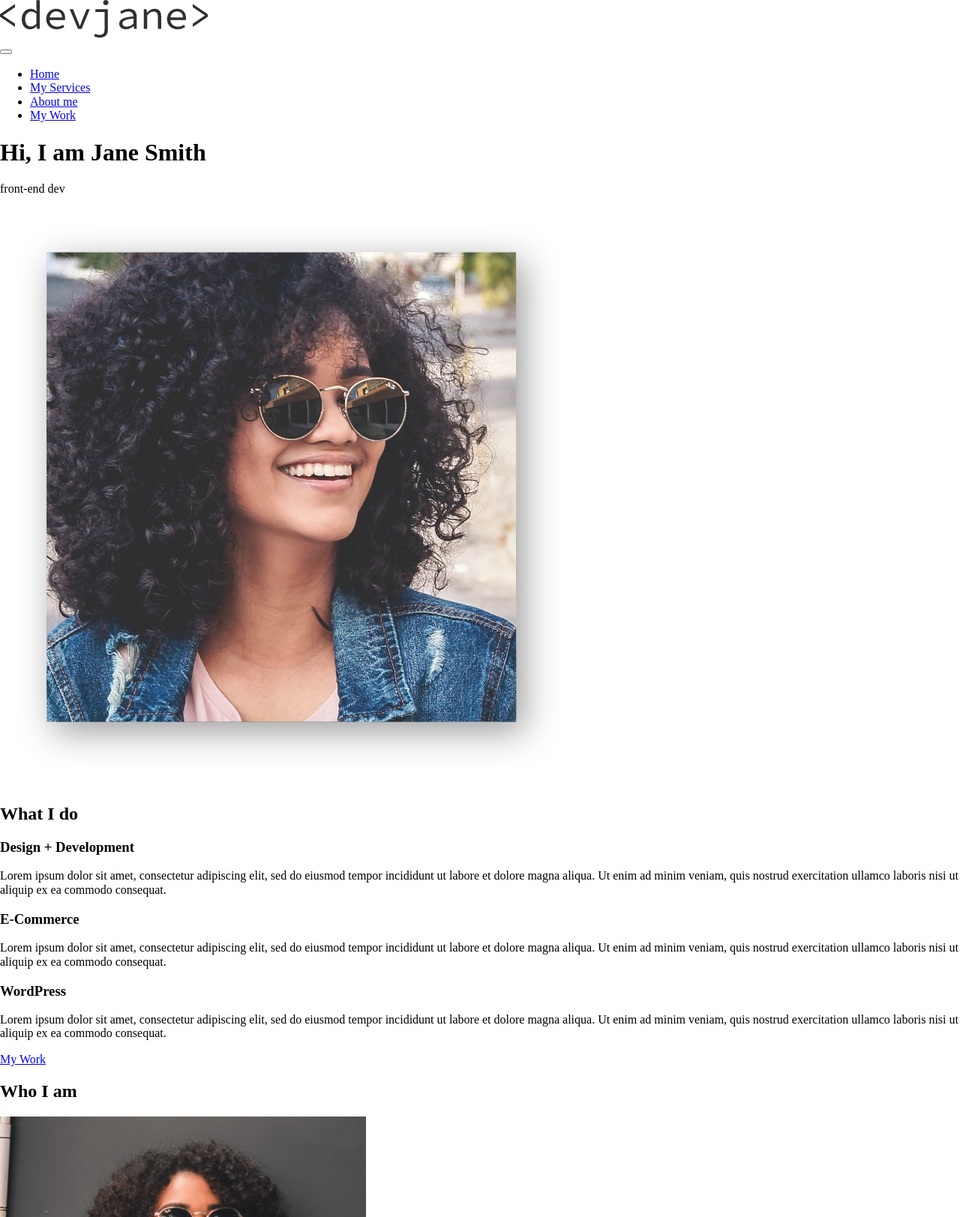
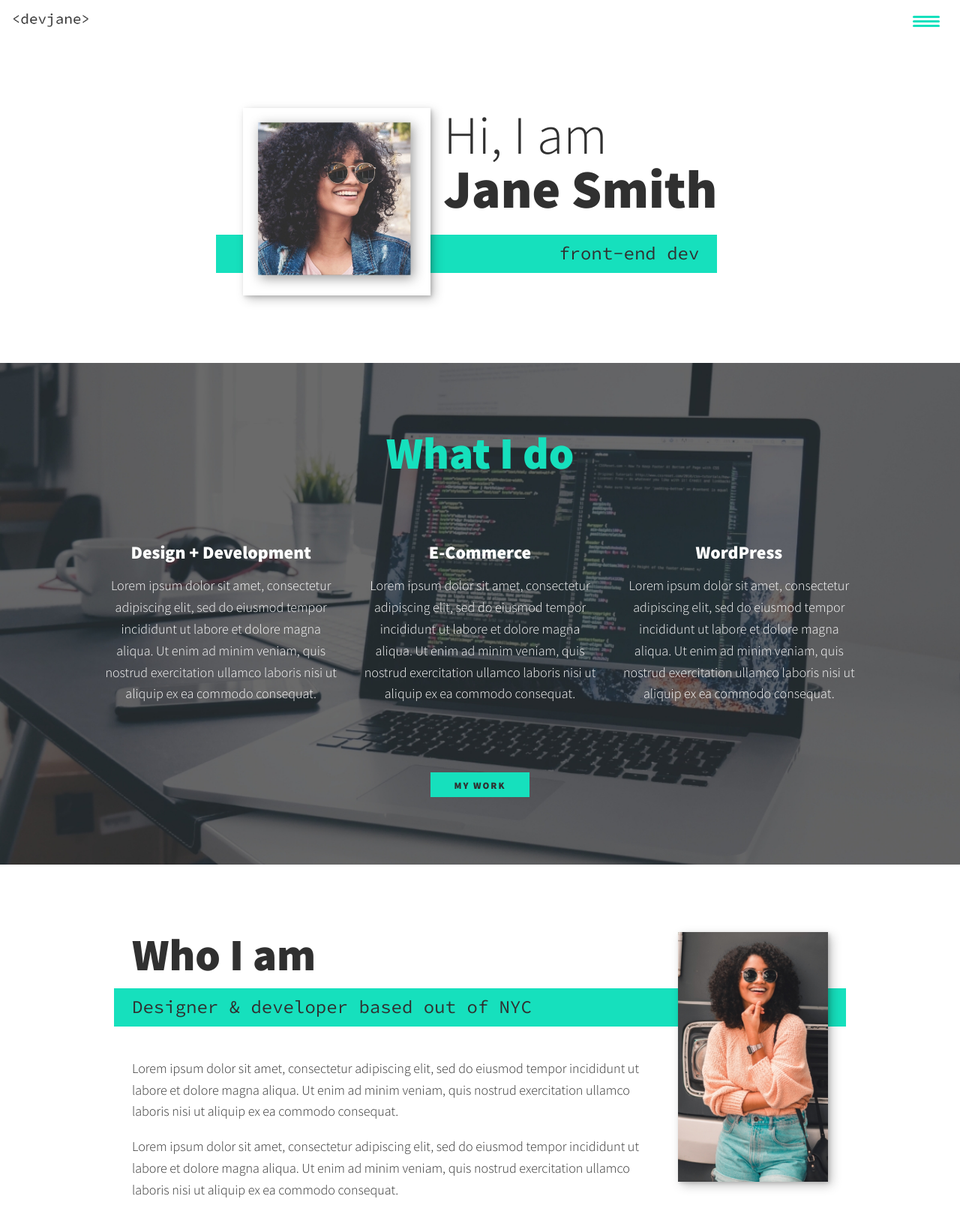
Before and after one commit to iamjayy/port, a plain HTML site: page index.html in a window 1280 px wide. Shown: the top 1623 px of the page at 75% size. Drawn offline with nearby package versions, Linux system fonts and the light colour scheme.

Commit message:
styling done

```diff
--- /dev/null
+++ b/css/style.css
@@ -0,0 +1,434 @@
+*,
+*::before,
+*::after {
+  box-sizing: border-box;
+}
+
+/* Custom Properties, update these for your own design */
+
+:root {
+  --ff-primary: "Source Sans Pro", sans-serif;
+  --ff-secondary: "Source Code Pro", monospace;
+
+  --fw-reg: 300;
+  --fw-bold: 900;
+
+  --clr-light: #fff;
+  --clr-dark: #303030;
+  --clr-accent: #16e0bd;
+
+  --fs-h1: 3rem;
+  --fs-h2: 2.25rem;
+  --fs-h3: 1.25rem;
+  --fs-body: 1rem;
+
+  --bs: 0.25em 0.25em 0.75em rgba(0, 0, 0, 0.25),
+    0.125em 0.125em 0.25em rgba(0, 0, 0, 0.15);
+}
+
+@media (min-width: 800px) {
+  :root {
+    --fs-h1: 4.5rem;
+    --fs-h2: 3.75rem;
+    --fs-h3: 1.5rem;
+    --fs-body: 1.125rem;
+  }
+}
+
+/* General styles */
+
+body {
+  background: var(--clr-light);
+  color: var(--clr-dark);
+  margin: 0;
+  font-family: var(--ff-primary);
+  font-size: var(--fs-body);
+  line-height: 1.6;
+}
+
+section {
+  padding: 5em 2em;
+}
+
+img {
+  display: block;
+  max-width: 100%;
+}
+
+strong {
+  font-weight: var(--fw-bold);
+}
+
+:focus {
+  outline: 3px solid var(--clr-accent);
+  outline-offset: 3px;
+}
+
+/* Buttons */
+
+.btn {
+  display: inline-block;
+  padding: 0.5em 2.5em;
+  background: var(--clr-accent);
+  color: var(--clr-dark);
+  text-decoration: none;
+  cursor: pointer;
+  font-size: 0.8rem;
+  text-transform: uppercase;
+  letter-spacing: 2px;
+  font-weight: var(--fw-bold);
+  transition: transform 200ms ease-in-out;
+}
+
+.btn:hover {
+  transform: scale(1.1);
+}
+
+/* Typography */
+
+h1,
+h2,
+h3 {
+  line-height: 1;
+  margin: 0;
+}
+
+h1 {
+  font-size: var(--fs-h1);
+}
+h2 {
+  font-size: var(--fs-h2);
+}
+h3 {
+  font-size: var(--fs-h3);
+}
+
+.section__title {
+  margin-bottom: 0.25em;
+}
+
+.section__title--intro {
+  font-weight: var(--fw-reg);
+}
+
+.section__title--intro strong {
+  display: block;
+}
+
+.section__subtitle {
+  margin: 0;
+  font-size: var(--fs-h3);
+}
+
+.section__subtitle--intro,
+.section__subtitle--about {
+  background: var(--clr-accent);
+  padding: 0.25em 1em;
+  font-family: var(--ff-secondary);
+  margin-bottom: 1em;
+}
+
+.section__subtitle--work {
+  color: var(--clr-accent);
+  font-weight: var(--fw-bold);
+  margin-bottom: 2em;
+}
+
+/* header */
+
+header {
+  display: flex;
+  justify-content: space-between;
+  padding: 1em;
+}
+
+.logo {
+  max-width: 100px;
+}
+
+.nav {
+  position: fixed;
+  background: var(--clr-dark);
+  color: var(--clr-light);
+  top: 0;
+  bottom: 0;
+  left: 0;
+  right: 0;
+  z-index: 100;
+
+  transform: translateX(100%);
+  transition: transform 250ms cubic-bezier(0.5, 0, 0.5, 1);
+}
+
+.nav__list {
+  list-style: none;
+  display: flex;
+  height: 100%;
+  flex-direction: column;
+  justify-content: space-evenly;
+  align-items: center;
+  margin: 0;
+  padding: 0;
+}
+
+.nav__link {
+  color: inherit;
+  font-weight: var(--fw-bold);
+  font-size: var(--fs-h2);
+  text-decoration: none;
+}
+
+.nav__link:hover {
+  color: var(--clr-accent);
+}
+
+.nav-toggle {
+  padding: 0.5em;
+  background: transparent;
+  border: 0;
+  cursor: pointer;
+  position: absolute;
+  right: 1em;
+  top: 1em;
+  z-index: 1000;
+}
+
+.hamburger {
+  display: block;
+  position: relative;
+}
+
+.hamburger,
+.hamburger::before,
+.hamburger::after {
+  background: var(--clr-accent);
+  width: 2em;
+  height: 3px;
+  border-radius: 1em;
+  transition: transform 250ms ease-in-out;
+}
+
+.hamburger::before,
+.hamburger::after {
+  content: "";
+  position: absolute;
+  left: 0;
+  right: 0;
+}
+
+.hamburger::before {
+  top: 6px;
+}
+.hamburger::after {
+  bottom: 6px;
+}
+
+/*  Intro section  */
+
+.intro {
+  position: relative;
+}
+
+.intro__img {
+  box-shadow: var(--bs);
+}
+
+.section__subtitle--intro {
+  display: inline-block;
+}
+
+@media (min-width: 600px) {
+  .intro {
+    display: grid;
+    width: min-content;
+    margin: 0 auto;
+    grid-column-gap: 1em;
+    grid-template-areas:
+      "img title"
+      "img subtitle";
+    grid-template-columns: min-content max-content;
+  }
+
+  .intro__img {
+    grid-area: img;
+    min-width: 250px;
+    position: relative;
+    z-index: 2;
+  }
+
+  .section__subtitle--intro {
+    align-self: start;
+    grid-column: -1 / 1;
+    grid-row: 2;
+    text-align: right;
+    position: relative;
+    left: -1.5em;
+    width: calc(100% + 1.5em);
+  }
+}
+
+/*  My services section  */
+
+.my-services {
+  background-color: var(--clr-dark);
+  background-image: url(../img/services-bg.jpg);
+  background-size: cover;
+  /* background-blend-mode: multiply; */
+  color: var(--clr-light);
+  text-align: center;
+}
+
+.section__title--services {
+  color: var(--clr-accent);
+  position: relative;
+}
+
+.section__title--services::after {
+  content: "";
+  display: block;
+  width: 2em;
+  height: 1px;
+  margin: 0.5em auto 1em;
+  background: var(--clr-light);
+  opacity: 0.25;
+}
+
+.services {
+  margin-bottom: 4em;
+}
+
+.service {
+  max-width: 500px;
+  margin: 0 auto;
+}
+
+@media (min-width: 800px) {
+  .services {
+    display: flex;
+    max-width: 1000px;
+    margin-left: auto;
+    margin-right: auto;
+  }
+
+  .service + .service {
+    margin-left: 2em;
+  }
+}
+
+.about-me {
+  max-width: 1000px;
+  margin: 0 auto;
+}
+
+.about-me__img {
+  box-shadow: var(--bs);
+}
+
+@media (min-width: 600px) {
+  .about-me {
+    display: grid;
+    grid-template-columns: 1fr 200px;
+    grid-template-areas:
+      "title img"
+      "subtitle img"
+      "text img";
+    grid-column-gap: 2em;
+  }
+
+  .section__title--about {
+    grid-area: title;
+  }
+
+  .section__subtitle--about {
+    grid-column: 1 / -1;
+    grid-row: 2;
+    position: relative;
+    left: -1em;
+    width: calc(100% + 2em);
+    padding-left: 1em;
+    padding-right: calc(200px + 4em);
+  }
+
+  .about-me__img {
+    grid-area: img;
+    position: relative;
+    z-index: 2;
+  }
+}
+
+/* My Work */
+
+.my-work {
+  background-color: var(--clr-dark);
+  color: var(--clr-light);
+  text-align: center;
+}
+
+.portfolio {
+  display: grid;
+  grid-template-columns: repeat(auto-fit, minmax(300px, 1fr));
+}
+
+.portfolio__item {
+  background: var(--clr-accent);
+  overflow: hidden;
+}
+
+.portfolio__img {
+  transition: transform 750ms cubic-bezier(0.5, 0, 0.5, 1), opacity 250ms linear;
+}
+
+.portfolio__item:focus {
+  position: relative;
+  z-index: 2;
+}
+
+.portfolio__img:hover,
+.portfolio__item:focus .portfolio__img {
+  transform: scale(1.2);
+  opacity: 0.5;
+}
+
+/* footer */
+
+.footer {
+  background: #111;
+  color: var(--clr-accent);
+  text-align: center;
+  padding: 2.5em 0;
+  font-size: var(--fs-h3);
+}
+
+.footer a {
+  color: inherit;
+  text-decoration: none;
+}
+
+.footer__link {
+  font-weight: var(--fw-bold);
+}
+
+.footer__link:hover,
+.social-list__link:hover {
+  opacity: 0.7;
+}
+
+.footer__link:hover {
+  text-decoration: underline;
+}
+
+.social-list {
+  list-style: none;
+  display: flex;
+  justify-content: center;
+  margin: 2em 0 0;
+  padding: 0;
+}
+
+.social-list__item {
+  margin: 0 0.5em;
+}
+
+.social-list__link {
+  padding: 0.5em;
+}
--- a/index.html
+++ b/index.html
@@ -14,6 +14,14 @@
       integrity="sha256-46qynGAkLSFpVbEBog43gvNhfrOj+BmwXdxFgVK/Kvc="
       crossorigin="anonymous"
     />
+
+    <!-- Update these with your own fonts -->
+    <link
+      href="https://fonts.googleapis.com/css?family=Source+Code+Pro:400,900|Source+Sans+Pro:300,900&display=swap"
+      rel="stylesheet"
+    />
+
+    <link rel="stylesheet" href="css/style.css" />
   </head>
   <body>
     <header>
@@ -45,7 +53,11 @@
         Hi, I am <strong>Jane Smith</strong>
       </h1>
       <p class="section__subtitle section__subtitle--intro">front-end dev</p>
-      <img src="img/dev-jane-01.jpg" alt="a picture of Jane Smith smiling" />
+      <img
+        src="img/dev-jane-01.jpg"
+        alt="a picture of Jane Smith smiling"
+        class="intro__img"
+      />
     </section>
 
     <!-- My services -->
@@ -93,14 +105,30 @@
     <!-- About me -->
     <section class="about-me" id="about">
       <h2 class="section__title section__title--about">Who I am</h2>
-      <p class="section__subtitle section__subtitle--about"></p>
+      <p class="section__subtitle section__subtitle--about">
+        Designer & developer based out of NYC
+      </p>
 
       <div class="about-me__body">
-        <p></p>
-        <p></p>
+        <p>
+          Lorem ipsum dolor sit amet, consectetur adipiscing elit, sed do
+          eiusmod tempor incididunt ut labore et dolore magna aliqua. Ut enim ad
+          minim veniam, quis nostrud exercitation ullamco laboris nisi ut
+          aliquip ex ea commodo consequat.
+        </p>
+        <p>
+          Lorem ipsum dolor sit amet, consectetur adipiscing elit, sed do
+          eiusmod tempor incididunt ut labore et dolore magna aliqua. Ut enim ad
+          minim veniam, quis nostrud exercitation ullamco laboris nisi ut
+          aliquip ex ea commodo consequat.
+        </p>
       </div>
 
-      <img src="img/dev-jane-02.jpg" alt="Jane leaning against a bus" />
+      <img
+        src="img/dev-jane-02.jpg"
+        alt="Jane leaning against a bus"
+        class="about-me__img"
+      />
     </section>
 
     <!-- My Work -->
@@ -167,16 +195,24 @@
       <a href="mailto:hello@jane.dev" class="footer__link">hello@jane.dev</a>
       <ul class="social-list">
         <li class="social-list__item">
-          <a class="social-list__link" href="https://codepen.io">a</a>
+          <a class="social-list__link" href="https://codepen.io">
+            <i class="fab fa-codepen"></i>
+          </a>
         </li>
         <li class="social-list__item">
-          b<a class="social-list__link" href="http://dribbble.com"></a>
+          <a class="social-list__link" href="http://dribbble.com">
+            <i class="fab fa-dribbble"></i>
+          </a>
         </li>
         <li class="social-list__item">
-          <a class="social-list__link" href="https://twitter.com">c</a>
+          <a class="social-list__link" href="https://twitter.com">
+            <i class="fab fa-twitter"></i>
+          </a>
         </li>
         <li class="social-list__item">
-          <a class="social-list__link" href="https://github.com">d</a>
+          <a class="social-list__link" href="https://github.com">
+            <i class="fab fa-github"></i>
+          </a>
         </li>
       </ul>
     </footer>
```
Also changed, not shown: js/index.js (added), normalize.css (deleted).
